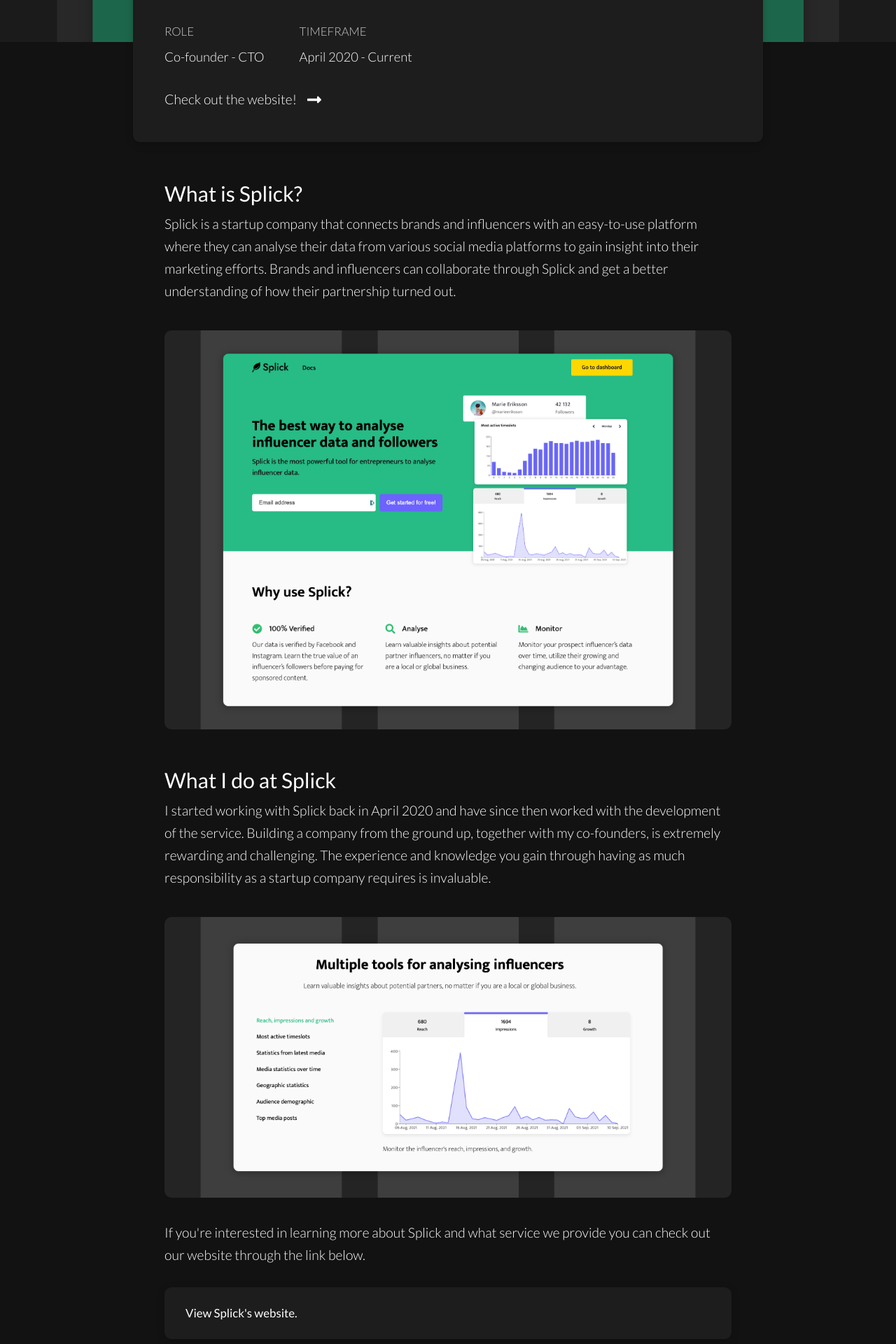
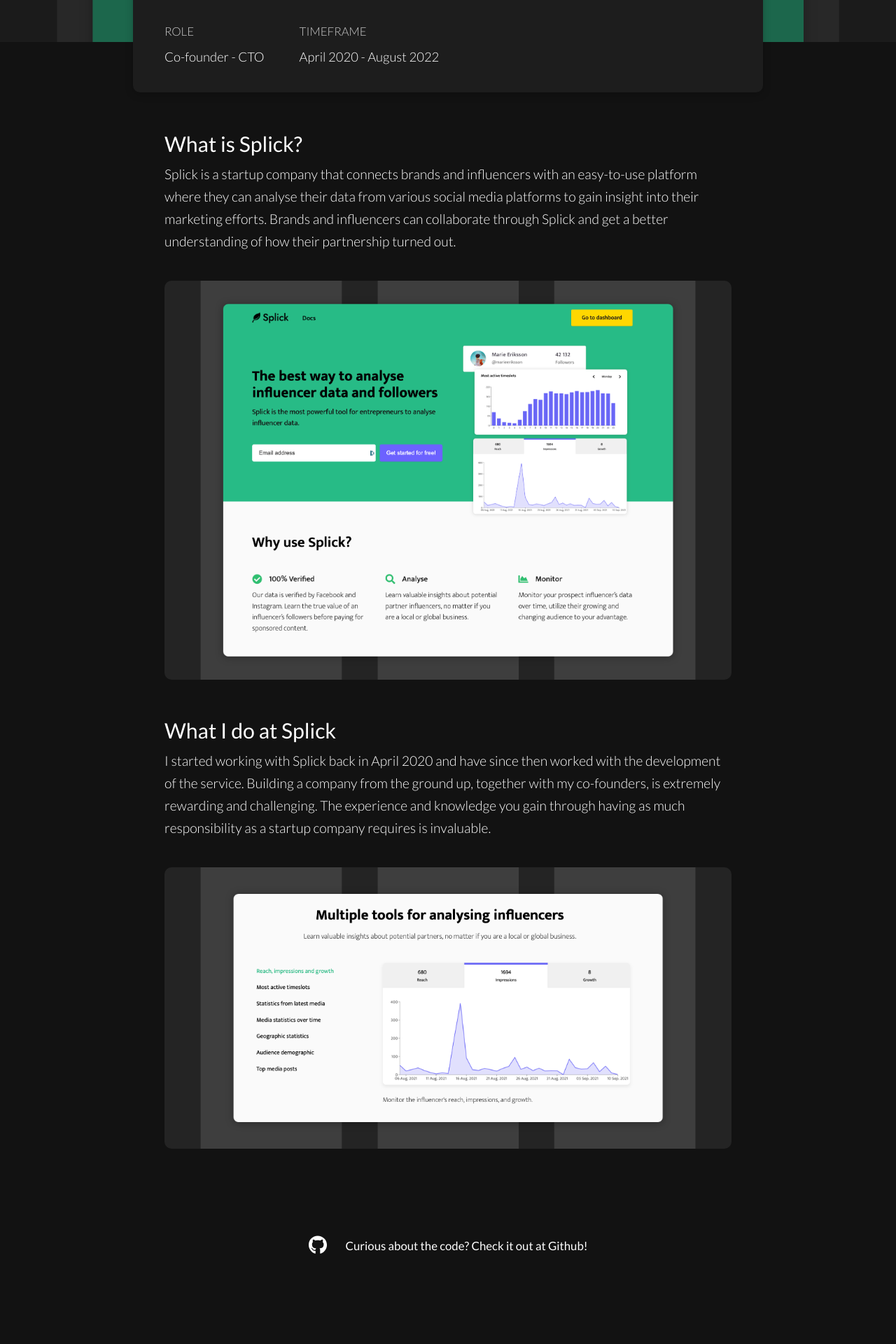
Before and after one commit to JonathanHedlund/portfolio, a Next.js app: page /portfolio/splick in a window 1280 px wide. Shown: the part 440-2360 px from the top of the page at 70% size. After the commit the page ends 2271 px from the top, so only its background shows below. Built offline with nearby package versions, Linux system fonts and the light colour scheme.

Commit message:
Update to be more accurate with current focus and experience

```diff
--- a/components/hero/HeroContainer.js
+++ b/components/hero/HeroContainer.js
@@ -17,8 +17,7 @@
 				<span className={styles.welcomeText}>Welcome to my portfolio!</span>
 				<h1 className={styles.nameText}>I'm Jonathan</h1>
 				<div className={styles.heroTagContainer}>
-					<div className={styles.heroTag}>Fullstack Developer</div>
-					<div className={styles.heroTag}>UX/UI Designer</div>
+					<div className={styles.heroTag}>Software Developer</div>
 				</div>
 				<div className={styles.heroLinksContainer}>
 					<div
--- a/pages/portfolio/splick.js
+++ b/pages/portfolio/splick.js
@@ -11,37 +11,37 @@
 	return (
 		<div className={portfolioStyles.portfolioPageContainer}>
 			<PortfolioHeader
-                img="/splick.png"
-                experienceType="EXPERIENCE"
-                header="Splick"
-                role="Co-founder - CTO"
-                timeframe="April 2020 - Current"
-                link="https://splick.io"
-                linkName="Check out the website!"
+				img='/splick.png'
+				experienceType='EXPERIENCE'
+				header='Splick'
+				role='Co-founder - CTO'
+				timeframe='April 2020 - August 2022'
 				text="Splick is a next-generation platform for helping e-commerce companies and influencers
                 connect and collaborate. I'm one of the co-founders at Splick where my main responsibility is
-                head of technology.">
+                head of technology."
+			>
 				<HeaderNav />
 			</PortfolioHeader>
 			<div className={portfolioStyles.portfolioPageContainerContent}>
 				<div className={portfolioStyles.portfolioPageContainerContentInner}>
-                    <PortfolioTitle title="What is Splick?"/>
-                    <PortfolioText text="Splick is a startup company that connects brands and influencers
+					<PortfolioTitle title='What is Splick?' />
+					<PortfolioText
+						text='Splick is a startup company that connects brands and influencers
                     with an easy-to-use platform where they can analyse their data
                     from various social media platforms to gain insight into their marketing efforts.
                     Brands and influencers can collaborate through Splick and get a better understanding
-                    of how their partnership turned out."/>
-                    <PortfolioImage img="/splick-2.png"/>
-                    <PortfolioTitle title="What I do at Splick"/>
-                    <PortfolioText text="I started working with Splick back in April 2020 and have since then
+                    of how their partnership turned out.'
+					/>
+					<PortfolioImage img='/splick-2.png' />
+					<PortfolioTitle title='What I do at Splick' />
+					<PortfolioText
+						text='I started working with Splick back in April 2020 and have since then
                     worked with the development of the service. Building a company from the ground up, together
                     with my co-founders, is extremely rewarding and challenging. The experience
                     and knowledge you gain through having as much responsibility as a startup company requires
-                    is invaluable."/>
-                    <PortfolioImage img="/splick-3.png"/>
-                    <PortfolioText text="If you're interested in learning more about Splick and what service we
-                    provide you can check out our website through the link below." />
-                    <PortfolioLink link="https://splick.io" linkName="View Splick's website."/>
+                    is invaluable.'
+					/>
+					<PortfolioImage img='/splick-3.png' />
 				</div>
 			</div>
 		</div>
--- a/styles/AboutHome.module.css
+++ b/styles/AboutHome.module.css
@@ -50,7 +50,7 @@
 	}
 
 	.profilePicture {
-        width: 30%;
+		width: 35%;
 		height: auto;
 		margin-bottom: 0;
 	}
@@ -69,7 +69,7 @@
 		display: flex;
 		flex-direction: column;
 		justify-content: center;
-        width: 63%;
+		width: 58%;
 	}
 
 	.tag {
```
Also changed, not shown: components/about-home/AboutHomeSkillsAndTools.js (+6 -5 lines), components/current-focus/CurrentFocusContainer.js (+0 -9 lines), package.json (indentation only). Lines whose indentation alone changed are shown as unchanged.
